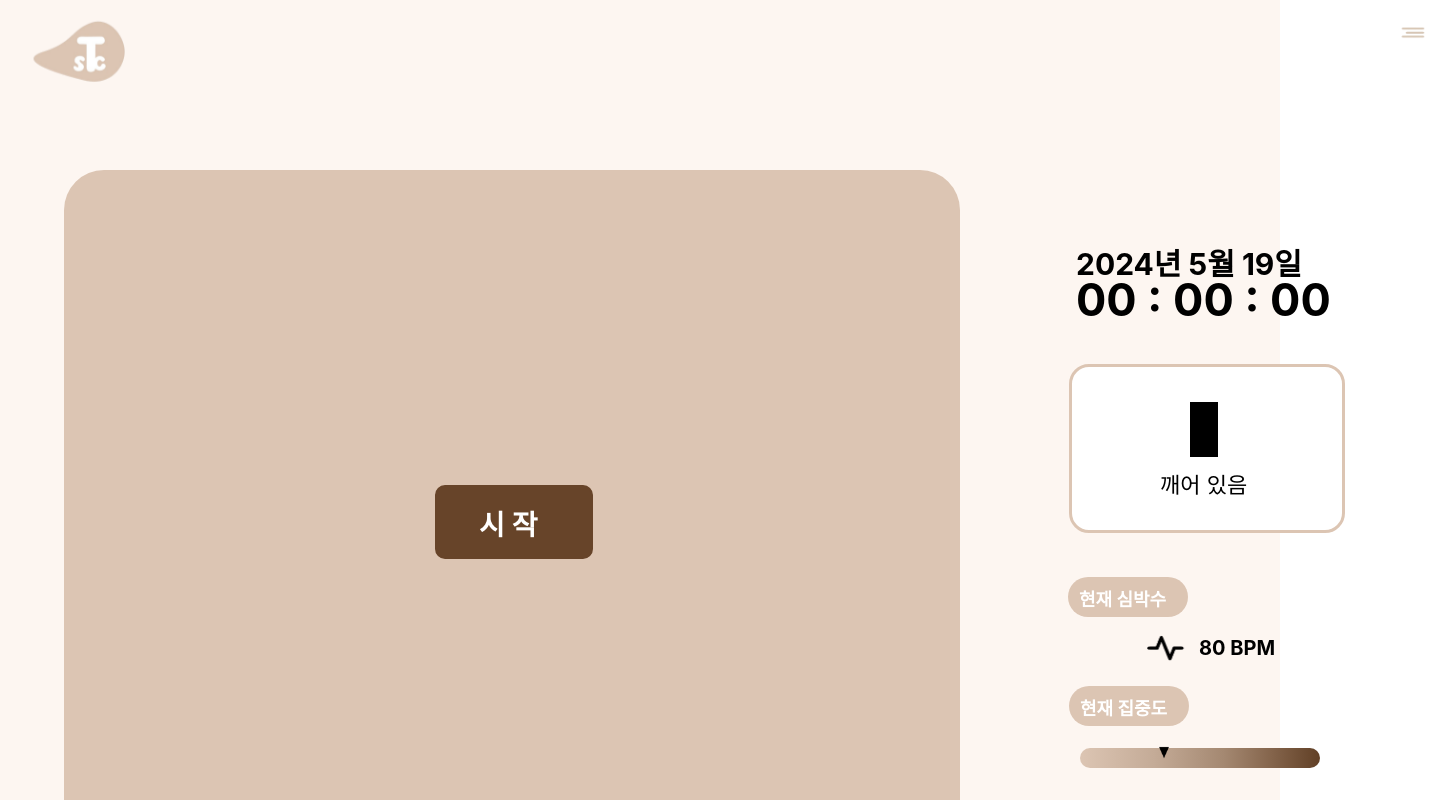
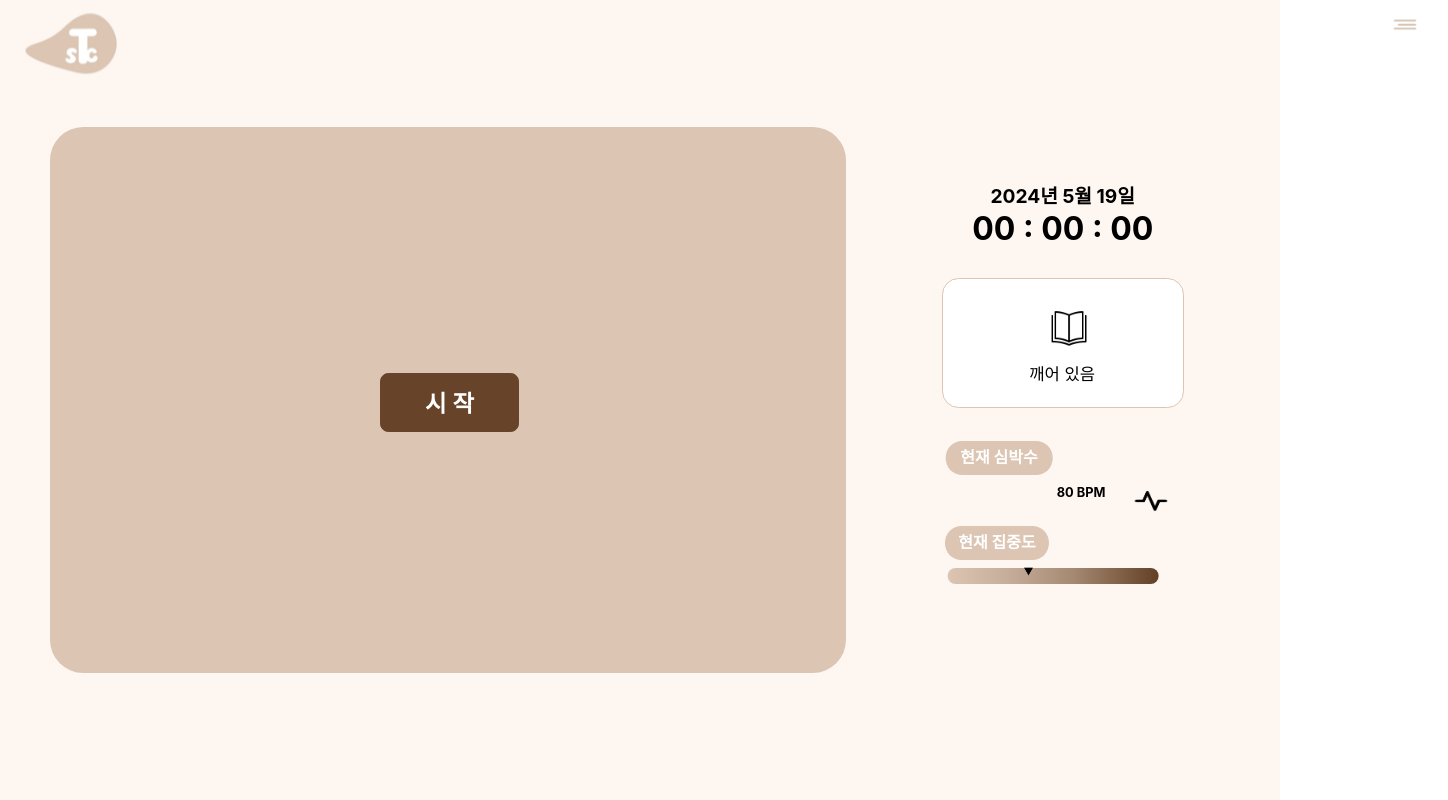
Before and after one commit to GenieUU/stracker_front, a React (Create React App) app: page / in a window 1280 px wide. Shown: the top 800 px of the page, 1448 px wide, since content can reach past the window. Built offline with nearby package versions, Linux system fonts and the light colour scheme.

Commit message:
메인페이지 화면맞춤 수정

```diff
--- a/src/App.css
+++ b/src/App.css
@@ -1,9 +1,16 @@
+body, html {
+  margin: 0;
+  padding: 0;
+  width: 100%;
+  height: 100%;
+  font-family: 'Inter', sans-serif;
+}
+
 .Main {
-  width: 1440px;
-  height: 1024px;
   position: relative;
+  width: 100vw;
+  height: 100vh;
   background: white;
-  z-index: ０;
 }
 
 .Background {
@@ -13,214 +20,217 @@
   width: 100vw;
   height: 100vh;
   background: rgba(249, 228, 211, 0.33);
-  z-index: ０;
+  z-index: 0;
 }
 
 .Logo {
-  width: 119px;
-  height: 119px;
-  left: 16px;
-  top: -12px;
+  width: 8.26vw;
+  height: 8.26vw;
   position: absolute;
+  left: 1.11vw;
+  top: 1.11vh;
 }
 
 .CameraScreen {
-  width: 896px;
-  height: 699px;
-  left: 56px;
-  top: 162px;
+  width: 62.22vw;
+  height: 68.25vh;
   position: absolute;
+  left: 3.89vw;
+  top: 15.82vh;
   background: #DCC5B3;
-  border-radius: 40px;
+  border-radius: 4.17vh;
+  z-index: 1;
 }
 
 .Time {
-  width: 255px;
-  height: 86px;
-  left: 1068px;
-  top: 232px;
+  width: 17.71vw;
+  height: 8.40vh;
   position: absolute;
-  z-index: 1;
-}
-
-.TimerTime {
-  left: 3;
-  top: 32px;
-  position: absolute;
-  color: black;
-  font-size: 45px;
-  font-family: 'Inter';
-  font-weight: 700;
-  word-wrap: break-word;
+  left: 74.17vw;
+  top: 22.68vh;
   z-index: 1;
 }
 
 .TimerDate {
-  left: 0px;
-  top: 0;
+  font-size: 1.5vw;
+  font-weight: 700;
+  color: black;
+  text-align: center;
+}
+
+.TimerTime {
+  font-size: 2.5vw;
+  font-weight: 700;
+  color: black;
+  text-align: center;
+}
+
+.State {
+  width: 18.75vw;
+  height: 15.93vh;
   position: absolute;
-  color: black;
-  font-size: 30px;
-  font-family: 'Inter';
-  font-weight: 700;
-  word-wrap: break-word;
+  left: 73.61vw;
+  top: 34.77vh;
+}
+
+.StateBox {
+  width: 100%;
+  height: 100%;
+  background: white;
+  border-radius: 2.08vh;
+  border: 0.21vh solid #DCC5B3;
+  position: relative;
   z-index: 1;
 }
 
+.StatePicture {
+  width: 3vw;
+  height: 5vh;
+  background: black;
+  position: absolute;
+  left: 44.72%;
+  top: 23.31%;
+  z-index: 2;
+}
+
+
+.StateText {
+  font-size: 1.3vw;
+  font-weight: 200;
+  color: black;
+  text-align: center;
+  position: absolute;
+  left: 50%;
+  transform: translateX(-50%);
+  top: 65%;
+  z-index: 2;
+}
+
 .Concentration {
-  width: 251px;
-  height: 82px;
-  left: 1061px;
-  top: 678px;
+  width: 17.43vw;
+  height: 8.13vh;
   position: absolute;
+  left: 73.54vw;
+  top: 66.18vh;
+  z-index: 1;
 }
 
 .ConcentrationValue {
-  width: 240px;
-  height: 20px;
-  left: 11px;
-  top: 62px;
+  width: 94.46%;
+  height: 2.04vh;
+  background: linear-gradient(90deg, #DCC5B3 0%, #C4AB97 31%, #A48871 60%, #84644B 80%, #614026 100%);
+  border-radius: 1.04vh;
   position: absolute;
-  background: linear-gradient(90deg, #DCC5B3 0%, #C4AB97 31%, #A48871 60%, #84644B 80%, #614026 100%);
-  border-radius: 10px;
+  top: 4.83vh;
+  left: 50%;
+  transform: translateX(-50%);
+  z-index: 1;
 }
 
 .ConcentrationValueTri {
-  width: 10px;
-  height: 13px;
-  left: 90px;
-  top: 60px;
+  width: 0.69vw;
+  height: 1.11vh;
   position: absolute;
+  left: 37.04%;
+  top: 4.72vh;
+  z-index: 2;
 }
 
 .ConcentrationTitleBox {
-  width: 120px;
-  height: 40px;
-  left: 0;
-  top: 0;
+  width: 46.67%;
+  height: 4.17vh;
+  background: #DCC5B3;
+  border-radius: 2.08vh;
   position: absolute;
-  background: #DCC5B3;
-  border-radius: 20px;
+  top: -5%;
+  left: 25%;
+  transform: translateX(-50%);
+  z-index: 1;
 }
 
 .ConcentrationTitle {
-  left: 11px;
-  top: 8px;
-  position: absolute;
+  font-size: 2vh;
+  font-weight: 700;
   color: white;
-  font-size: 18px;
-  font-family: 'Inter';
-  font-weight: 700;
-  word-wrap: break-word;
+  text-align: center;
+  line-height: 4.17vh;
+  position: relative;
+  z-index: 2;
 }
 
 .HeartRate {
-  width: 264px;
-  height: 87px;
-  left: 1060px;
-  top: 569px;
+  width: 18.33vw;
+  height: 8.51vh;
   position: absolute;
+  left: 73.47vw;
+  top: 55.57vh;
+  z-index: 1;
 }
 
 .HeartRateTitleBox {
-  width: 120px;
-  height: 40px;
-  left: 0;
-  top: 0;
+  width: 45.45%;
+  height: 4.17vh;
+  background: #DCC5B3;
+  border-radius: 2.08vh;
   position: absolute;
-  background: #DCC5B3;
-  border-radius: 20px;
+  top: -5%;
+  left: 25%;
+  transform: translateX(-50%);
+  z-index: 1;
 }
 
 .HeartRateTitle {
-  left: 11px;
-  top: 8px;
-  position: absolute;
+  font-size: 2vh;
+  font-weight: 700;
   color: white;
-  font-size: 18px;
-  font-family: 'Inter';
-  font-weight: 700;
-  word-wrap: break-word;
+  text-align: center;
+  line-height: 4.17vh;
+  position: relative;
+  top: 0;
+  right: 0;
+  z-index: 2;
 }
 
 .HeartRatePicture {
-  width: 43.5px;
-  height: 33px;
-  left: 76px;
-  top: 54px;
+  width: 3.02vw;
+  height: 3.34vh;
   position: absolute;
+  left: 15vw;
+  top: 5.32vh;
+  z-index: 2;
 }
 
 .HeartRateBpm {
-  width: 133px;
-  height: 18px;
-  left: 131px;
-  top: 59px;
+  font-size: 1vw;
+  font-weight: 700;
+  color: black;
   position: absolute;
-  color: black;
-  font-size: 20px;
-  font-family: 'Inter';
-  font-weight: 700;
-  word-wrap: break-word;
-}
-
-.State {
-  width: 270px;
-  height: 163px;
-  left: 1061px;
-  top: 356px;
-  position: absolute;
-}
-
-.StateBox {
-  width: 270px;
-  height: 163px;
-  left: 0;
-  top: 0;
-  position: absolute;
-  background: white;
-  border-radius: 20px;
-  border: 3px #DCC5B3 solid;
-}
-
-.StateText {
-  left: 91px;
-  top: 103px;
-  position: absolute;
-  color: black;
-  font-size: 22px;
-  font-family: 'Inter';
-  font-weight: 200;
-  word-wrap: break-word;
-}
-
-.StatePicture {
-  width: 27.78px;
-  height: 55.02px;
-  left: 121px;
-  top: 38px;
-  position: absolute;
-  background: black;
+  left: 9.09vw;
+  top: 5vh;
+  z-index: 2;
 }
 
 .startButton {
-  width: 154px;
-  height: 70px;
-  left: 427px;
-  top: 477px;
+  width: 10.69vw;
+  height: 7.22vh;
   position: absolute;
+  left: 29.69vw;
+  top: 46.57vh;
   background: #674429;
-  border-radius: 10px;
-  border: 2px #674429 solid;
+  border-radius: 1.04vh;
+  border: 0.21vh solid #674429;
+  display: flex;
+  align-items: center;
+  justify-content: center;
+  cursor: pointer;
+  z-index: 2;
 }
 
 .StartText {
-  left: 471px;
-  top: 495px;
-  position: absolute;
+  font-size: 2.92vh;
+  font-weight: 600;
   color: white;
-  font-size: 28px;
-  font-family: 'Inter';
-  font-weight: 600;
-  word-wrap: break-word;
+  text-align: center;
+  position: relative;
+  z-index: 3;
 }
--- a/src/App.js
+++ b/src/App.js
@@ -3,6 +3,8 @@ import './App.css';
 import SignUp from './Signup';
 import Sidebar from './Sidebar';
 import logo from './_logo.png';
+import StateStudy from './_StateStudy.gif'; //상태gif-공부중
+//import StateStudy from './_StateSleep.gif'; //상태gif-조는중
 import HeartRatePicture from './_HeartRatePicture.png';
 import ConcentrationValueTri from './_ConcentrationValueTri.png';
 import './Sidebar.css';
@@ -76,12 +78,14 @@ const App = () => {
               src={ConcentrationValueTri}
               alt="ConcentrationValueTri"
             />
-            <div className="ConcentrationTitleBox" />
-            <div className="ConcentrationTitle">현재 집중도</div>
+            <div className="ConcentrationTitleBox">
+              <div className="ConcentrationTitle">현재 집중도</div>
+            </div>
           </div>
           <div className="HeartRate">
-            <div className="HeartRateTitleBox" />
-            <div className="HeartRateTitle">현재 심박수</div>
+            <div className="HeartRateTitleBox">
+              <div className="HeartRateTitle">현재 심박수</div>
+            </div>
             <img
               className="HeartRatePicture"
               src={HeartRatePicture}
@@ -92,14 +96,18 @@ const App = () => {
           <div className="State">
             <div className="StateBox" />
             <div className="StateText">깨어 있음</div>
-            <div className="StatePicture" />
+            <img
+              className="StatePicture"
+              src={StateStudy}
+              alt="StateStudy"
+            />
           </div>
           <div
-          className="startButton"
-          onClick={connectStart}
-          />
-          <div className="StartText">시  작</div>
-
+            className="startButton"
+            onClick={connectStart}
+          >
+            <div className="StartText">시  작</div>
+            </div>
         </>
       )}
     </div>
```
Also changed, not shown: src/_StateSleep.gif (added), src/_StateStudy.gif (added).
